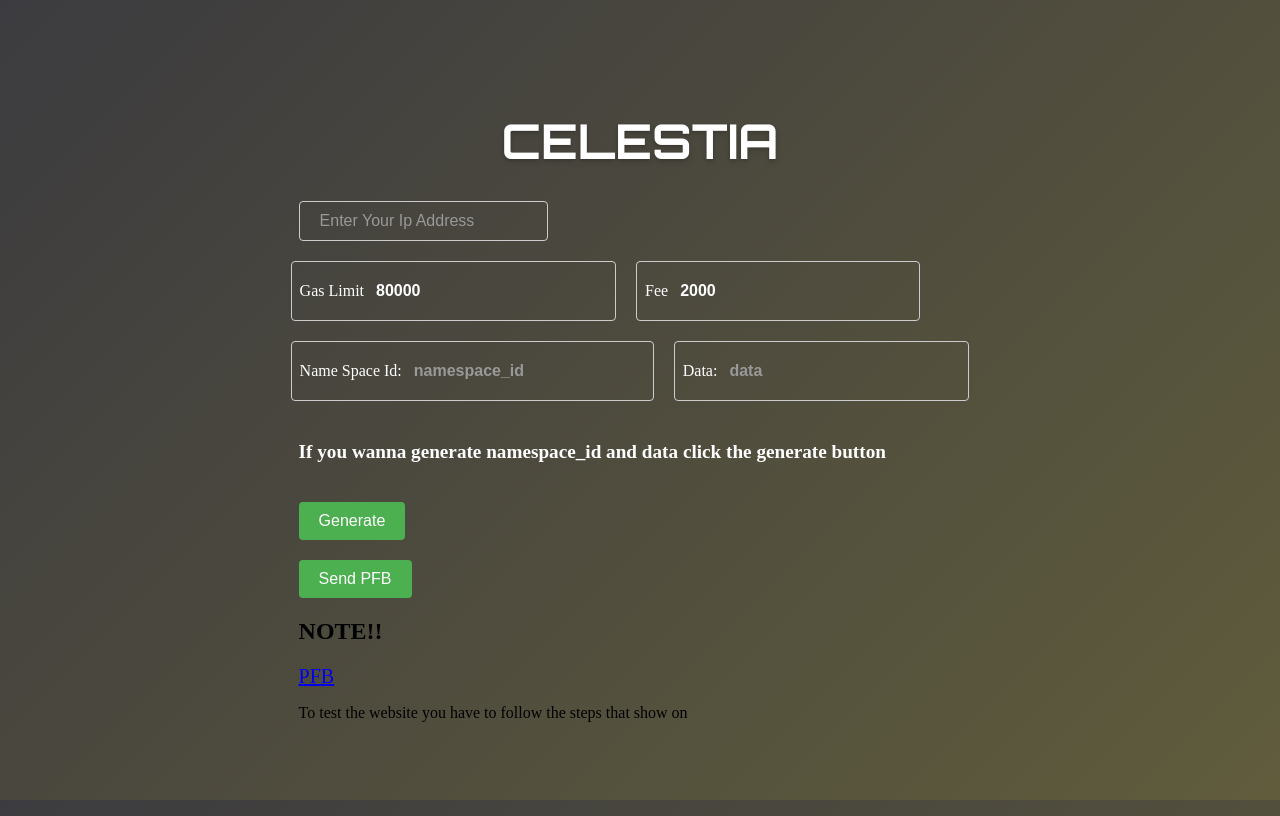
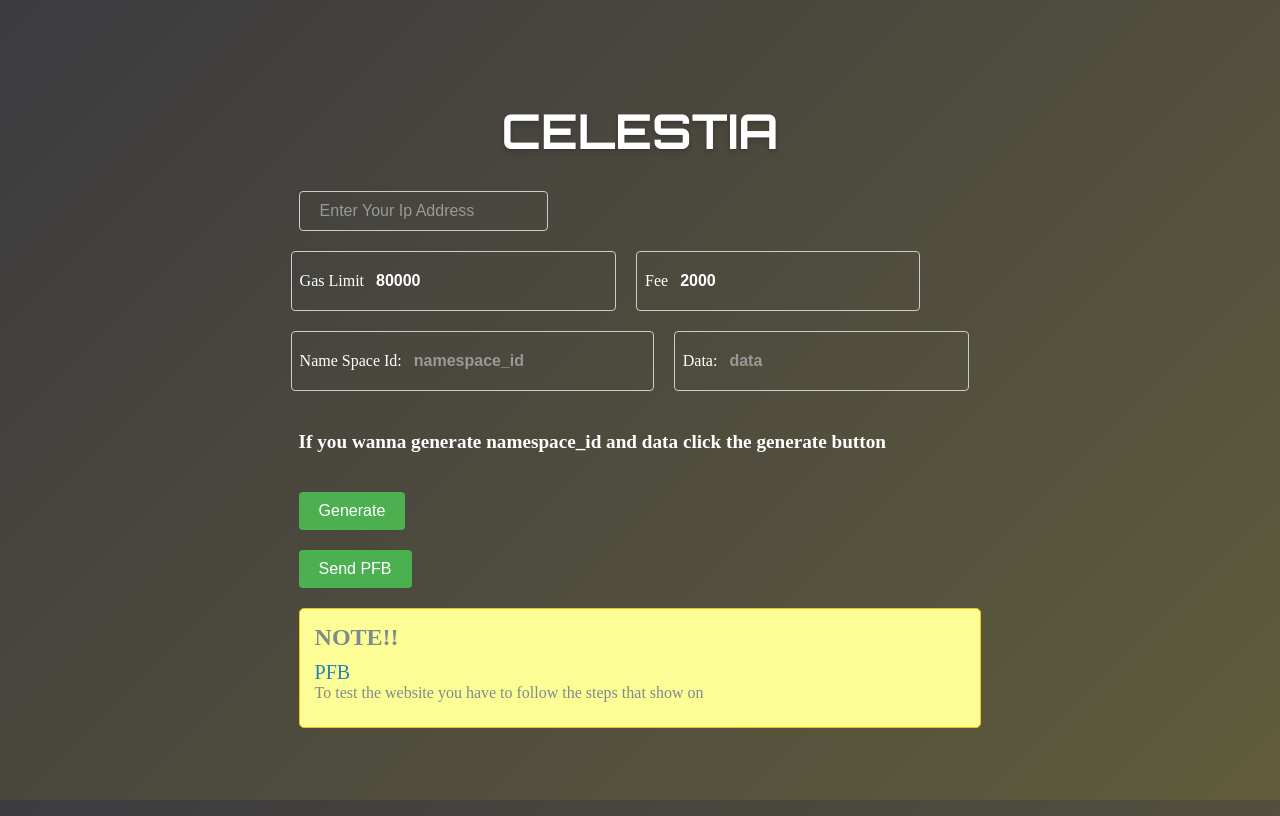
Before and after one commit to huseyin33/pfb_ui_celestia, an Angular app: page / in a window 1280 px wide. Built offline with nearby package versions, Linux system fonts and the light colour scheme.

Commit message:
Update app.component.css

```diff
--- a/src/app/app.component.css
+++ b/src/app/app.component.css
@@ -141,3 +141,30 @@
     background-color: #ff0000;
   }
 }
+
+.note-container {
+  margin: 20px 0;
+  padding: 15px;
+  border: 1px solid #f1c40f;
+  background-color: #fdfd96;
+  border-radius: 5px;
+  color: #7f8c8d;
+}
+
+.note-container h2 {
+  margin: 0 0 10px;
+  font-size: 1.5rem;
+}
+
+.note-container p {
+  margin: 0 0 10px;
+}
+
+.note-container a {
+  color: #2980b9;
+  text-decoration: none;
+}
+
+.note-container a:hover {
+  text-decoration: underline;
+}
```
